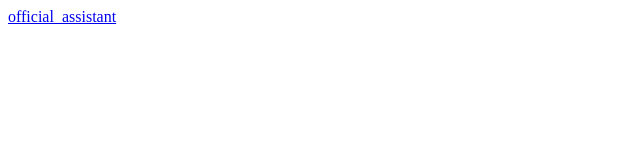
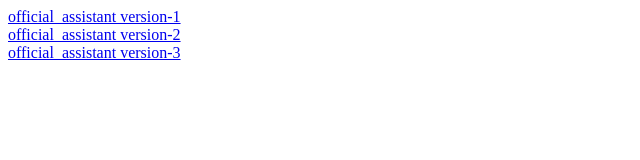
Before and after one commit to 2510lucky/official_assistant, a plain HTML site: page index.html in a window 1280 px wide. Shown: the whole page, without its empty margins (0-640 px from the left). Drawn offline with Linux system fonts and the light colour scheme.

Commit message:
Update index.html

```diff
--- a/index.html
+++ b/index.html
@@ -6,7 +6,11 @@
 </head>
 
 <body>
-    <a href="https://mystuff.bublup.com/ui/landing_page?item_id=001-i-cfb157de-fb41-4126-a82d-ed156935c118">official_assistant</a>
+    <a href="https://mystuff.bublup.com/ui/landing_page?item_id=001-i-cfb157de-fb41-4126-a82d-ed156935c118">official_assistant version-1</a>
+    <br>
+    <a href="https://mystuff.bublup.com/ui/landing_page?item_id=001-i-662245e6-713b-4a8e-a663-63d6c65d9f05">official_assistant version-2</a>
+    <br>
+    <a href="https://mystuff.bublup.com/ui/landing_page?item_id=001-i-5b5b833e-418c-460e-9485-381c3c0a8560">official_assistant version-3</a>
 </body>
 
 </html>
```
